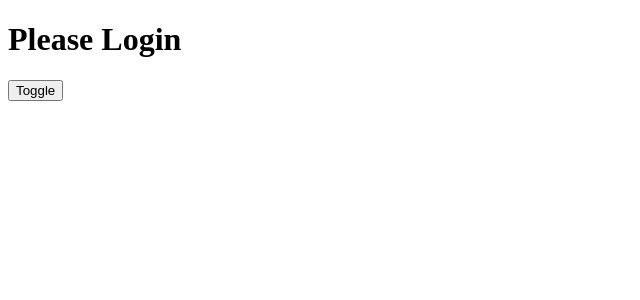
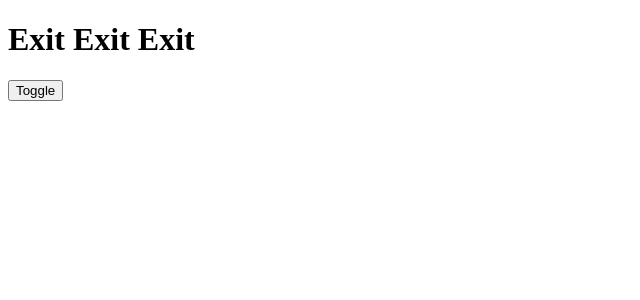
Before and after one commit to RajSresth/A-39-React-Batch, a React (Vite) app: page / in a window 1280 px wide. Shown: the top 300 px of the page, without its empty margins (0-640 px from the left). Built offline with nearby package versions, Linux system fonts and the light colour scheme.

Commit message:
Conditional Rendering Part-1

```diff
--- a/src/App.jsx
+++ b/src/App.jsx
@@ -4,9 +4,11 @@
 // import ProductList from "./Day-3 Index as a key/ProductList";
 // import Parent from "./Day-4 Props Pattern/Parent";
 // import Parent from "./Day-4 Props Drilling/Parent";
+// import Counter from "./Day-5 useState hook/Counter";
+// import ToggleComponent from "./Day-5 useState hook/ToggleComponent";
+import ToggleComponent from "./Day-6 Conditional Rendering/ToogleComponent";
 
-import Counter from "./Day-5 useState hook/Counter";
-import ToggleComponent from "./Day-5 useState hook/ToggleComponent";
+
 
 
 
--- /dev/null
+++ b/src/Day-6 Conditional Rendering/ToogleComponent.jsx
@@ -0,0 +1,17 @@
+import {useState} from 'react'
+
+const ToogleComponent = () => {
+    const [show, setShow] = useState(false);
+
+
+    console.log("Toggle Component", show)
+  return (
+    <div>
+        { show && <h1>Welcome Welcome Welcome</h1>}
+        { !show && <h1>Exit Exit Exit</h1>}
+        <button onClick={() => setShow(!show)}>Toggle</button>
+    </div>
+  )
+}
+
+export default ToogleComponent
```
Also changed, not shown: 1 other file (tests, documents, lock files or other folders).
